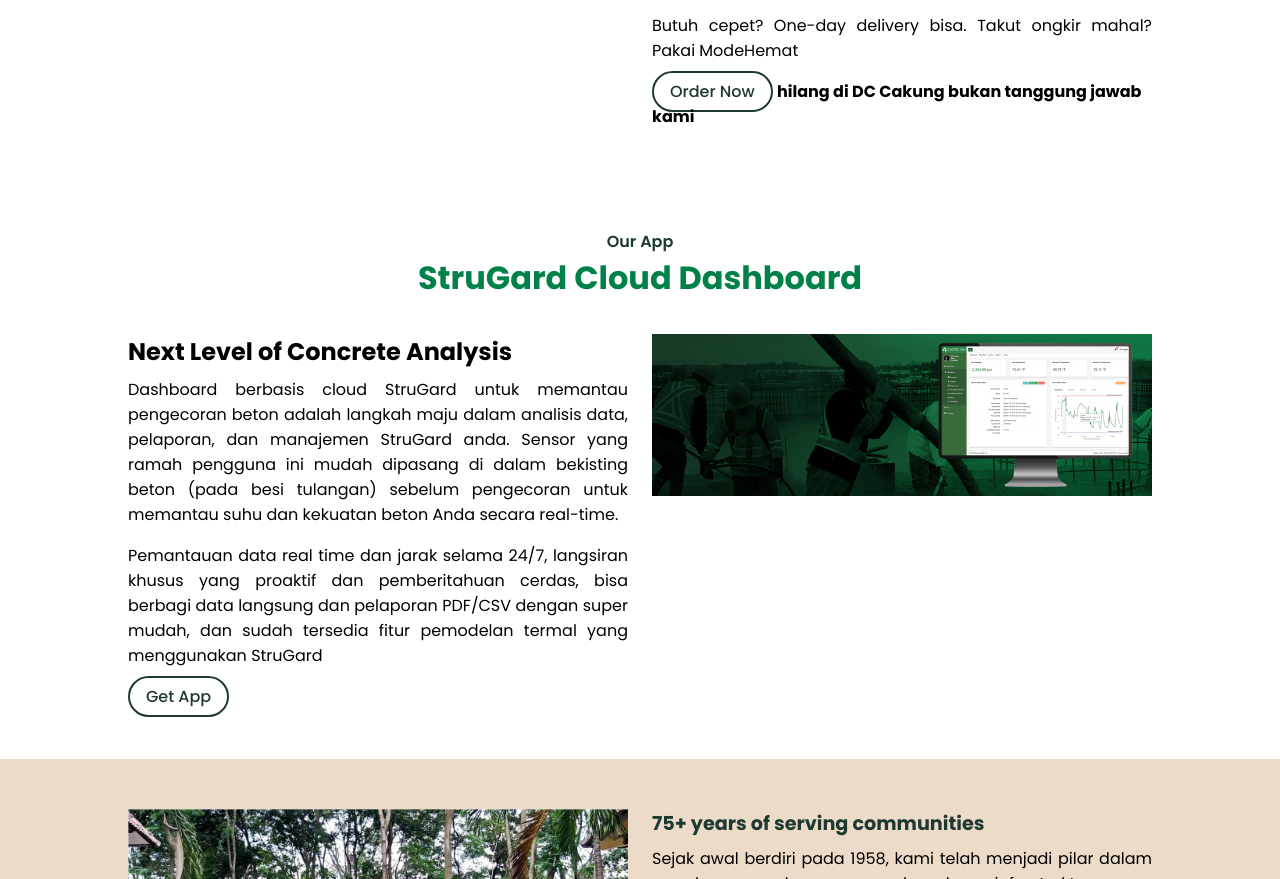
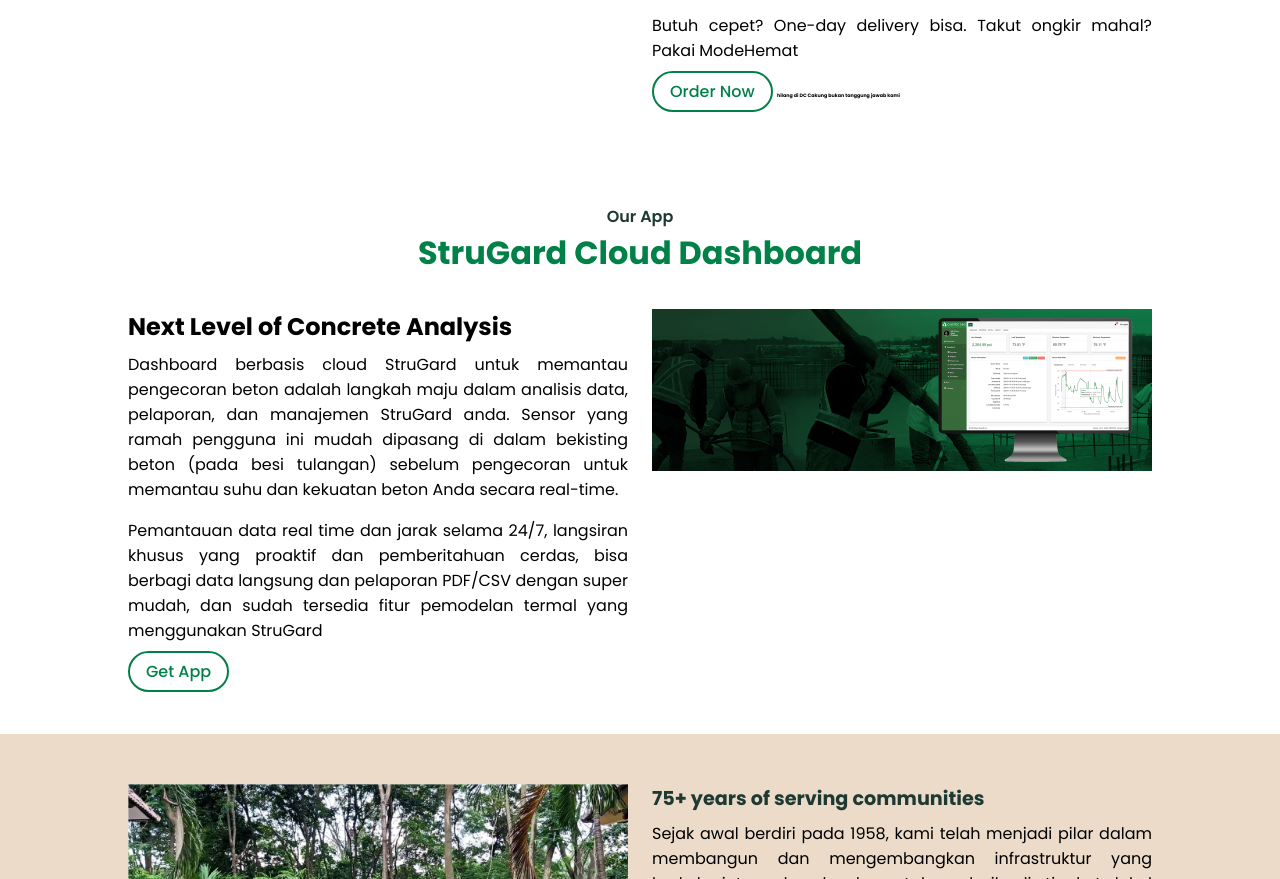
Before and after one commit to akhyar159/CivilE-Commerce, a plain HTML site: page index.html in a window 1280 px wide. Shown: the part 1921-2800 px from the top of the page. Drawn offline with nearby package versions, Linux system fonts and the light colour scheme.

Commit message:
Update style.css

```diff
--- a/style.css
+++ b/style.css
@@ -76,6 +76,7 @@ header{
     /* background: #ebdbc8; */
     gap: 1rem;
 }
+
 .home-text {
     flex:1 1 17rem;
 }
@@ -116,14 +117,14 @@ header{
 }
 .btn{
     padding: 7px 16px;
-    border: 2px solid var(--second-color);
+    border: 2px solid var(--main-color);
     border-radius: 40px;
-    color: var(--second-color);
+    color: var(--main-color);
     font-weight: 500;
 }
 .btn:hover{
     color: #fff;
-    background: var(--second-color);
+    background: var(--main-color);
 }
 .heading{
     text-align: center;
@@ -205,6 +206,9 @@ header{
     font-size: 1.2rem;
     color: var(--second-color);
 }
+.delivery-text b{
+    font-size: 0.3rem;
+}
 .delivery-text p, .app-text p{
     margin: 0.5rem 0 1rem;
     text-align: justify;
```
